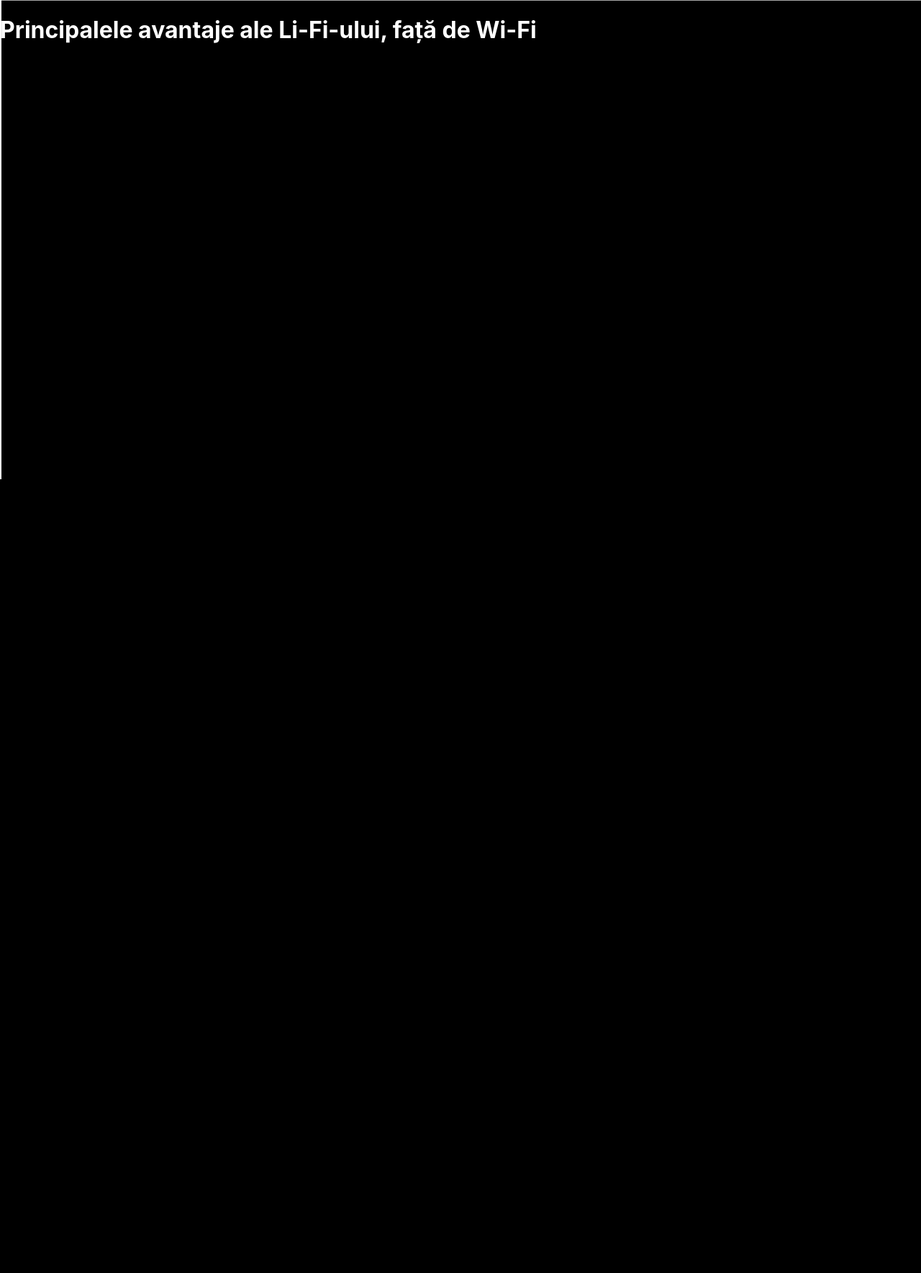
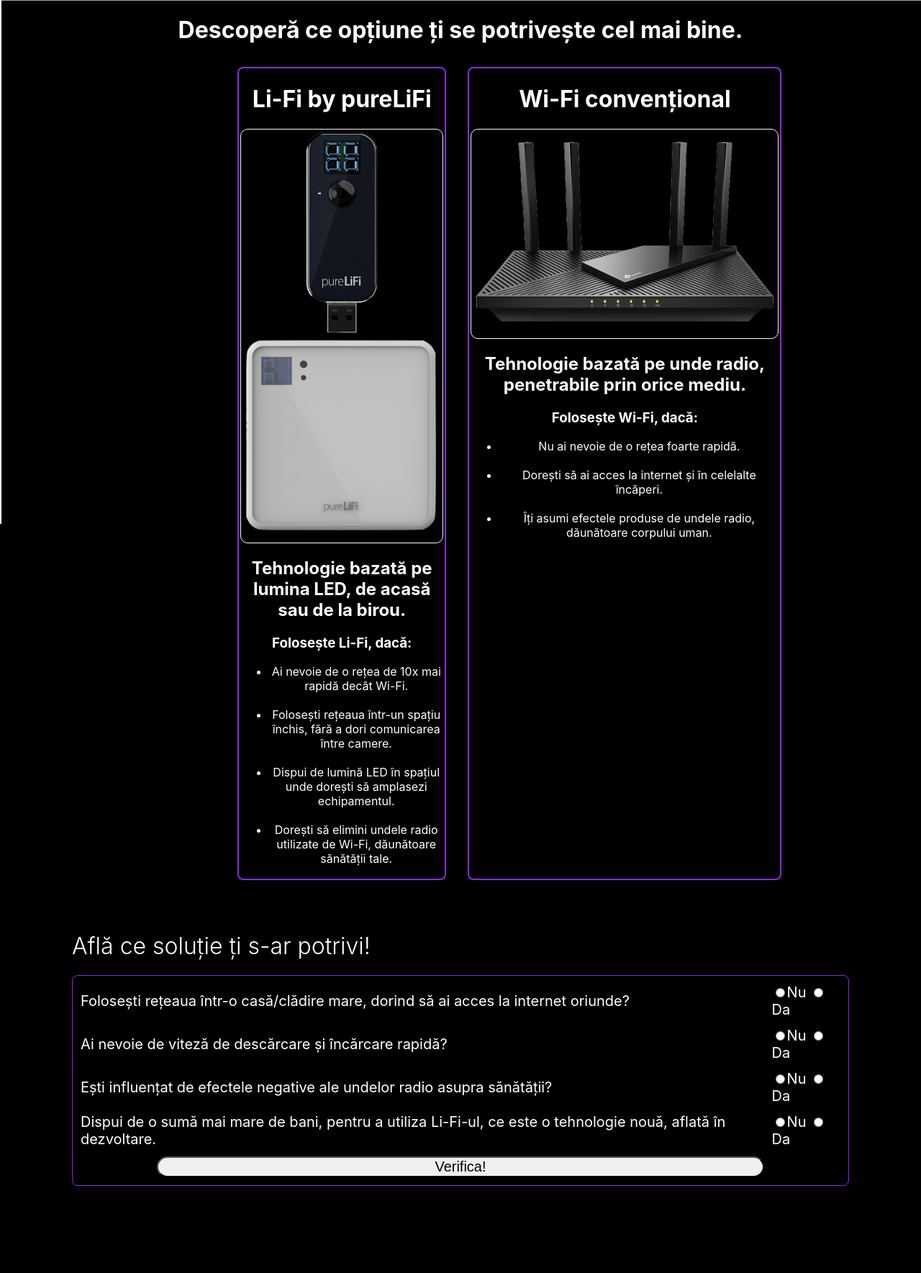
Before and after one commit to pterodactylstfw/htdocs, a PHP site: page /ATESTAT/avantaje.html in a window 1280 px wide; the page is wider, and only the part inside the window is pictured. Shown: the part 134-1903 px from the top of that part at 72% size. Before the commit the page ends 800 px from the top of that part, so only its background shows below. Run offline with PHP 8.4, Linux system fonts and the light colour scheme; grey boxes are pictures that could not be loaded.

Commit message:
added page avantaje and added push sidebar to avantaje and index.html

```diff
--- a/ATESTAT/avantaje.css
+++ b/ATESTAT/avantaje.css
@@ -3,6 +3,7 @@ body{
     margin: 0;
     height: 100vh;
     font-family: -apple-system-pro, BlinkMacSystemFont, sans-serif;
+    font-weight: 400;
     color: white;
     display: flex;
     flex-direction: column;
@@ -135,3 +136,49 @@ body{
     .sidenav {padding-top: 15px;}
     .sidenav a {font-size: 18px;}
   }
+
+
+  .flex-parent-element {
+    display: flex;
+    width: 50%;
+  }
+
+  .flex-child-element {
+    flex: 1;
+    border: 2px solid blueviolet;
+    margin: 10px;
+    border-radius: 8px;
+    padding:2px;
+  }
+
+  .flex-child-element:first-child {
+    margin-right: 20px;
+  }
+
+  #form{
+    margin:0px 100px 0px 100px;
+
+  }
+
+  #review{
+    margin: 0px 100px 0px 100px;
+    display: flex;
+    flex-direction: column;
+    width: 100%;
+  }
+
+  #parere{
+    flex: 1;
+    border: 1px solid blueviolet;
+    margin: 10px;
+    border-radius: 8px;
+    padding:16px;
+    width: 40%;
+    min-height: 100px;
+  }
+
+  .footer{
+    margin-top: auto;
+    background-color:rgba(85, 40, 127, 0.498);
+
+  }
--- a/ATESTAT/avantaje.html
+++ b/ATESTAT/avantaje.html
@@ -10,15 +10,20 @@
     /* Set the width of the side navigation to 250px */
 function openNav() {
 document.getElementById("mySidenav").style.width = "300px";
+document.getElementById("main").style.marginLeft = "300px";
+
 }
 
 function myFunction() {
 location.replace("http://localhost/phpmyadmin")
 }
 
+
 /* Set the width of the side navigation to 0 */
 function closeNav() {
 document.getElementById("mySidenav").style.width = "0";
+document.getElementById("main").style.marginLeft = "0";
+
 }
 </script>
     </head>
@@ -62,9 +67,157 @@ document.getElementById("mySidenav").style.width = "0";
             <!-- Add all page content inside this div if you want the side nav to push page content to the right (not used if you only want the sidenav to sit on top of the page -->
             <div id="main">
 
-                <h1> Principalele avantaje ale Li-Fi-ului, față de Wi-Fi</h1>
+                <center><h1> Descoperă ce opțiune ți se potrivește cel mai bine.</h1></center>
+
+                <center>
+                    <div class="flex-parent-element">
+                        <div class="flex-child-element magenta">
+
+                            <h1>Li-Fi by pureLiFi</h1>
+                            <table width="100%" style="border: 1px solid whitesmoke; border-radius: 10px;" >
+                            <tr>
+                                <td style="display: flexbox;" width="100%"><center><img src="icons/stick.png" height="280px"><img src="icons/accpoint2.png" height="280px" ></center></td>
+
+                            </tr>
+                        </table>
+                        <center>
+                            <h2>Tehnologie bazată pe lumina LED, de acasă sau de la birou.</h2>
+                            <h3>Folosește Li-Fi, dacă:</h3>
+                            <ul>
+                                <li>Ai nevoie de o rețea de 10x mai rapidă decât Wi-Fi.</li>
+                                <br>
+                                <li>Folosești rețeaua într-un spațiu închis, fără a dori comunicarea între camere.</li>
+                                <br>
+                                <li>Dispui de lumină LED în spațiul unde dorești să amplasezi echipamentul.</li>
+                                <br>
+                                <li>Dorești să elimini undele radio utilizate de Wi-Fi, dăunătoare sănătății tale.</li>
+                            </ul>
+                        </center>
+
+                        </div>
+
+
+
+                        <div class="flex-child-element green">
+                            <center>
+                            <h1>Wi-Fi convențional</h1>
+                            <table style="border: 1px solid whitesmoke; border-radius: 10px;" height="292px">
+                                <tr>
+                                    <td width="100%"><img src="icons/wifi.png" width="420px"></td>
+                                </tr>
+                                </table>
+                                <h2>Tehnologie bazată pe unde radio, penetrabile prin orice mediu.</h2>
+                                <h3>Folosește Wi-Fi, dacă:</h3>
+                                <ul>
+                                    <li>Nu ai nevoie de o rețea foarte rapidă.</li>
+                                    <br>
+                                    <li>Dorești să ai acces la internet și în celelalte încăperi.</li>
+                                    <br>
+                                    <li>Îți asumi efectele produse de undele radio, dăunătoare corpului uman.</li>
+
+                                </ul>
+                            </center>
+                        </div>
+                      </div>
+                </center>
+
+
+                <br><br>
+
+                <div id="form">
+
+                    <h1 style="font-weight: 300;">Află ce soluție ți s-ar potrivi!</h1>
+
+                    <center>
+
+                        <form method="post" action="avantaj.php">
+                            <table  style="border: 1px solid blueviolet; border-spacing: 10px; font-size: 20px; border-radius: 8px;">
+                                <tr>
+                                    <td>
+                                        Folosești rețeaua într-o casă/clădire mare, dorind să ai acces la internet oriunde?
+                                    </td>
+                                    <td>
+                                        <input type="radio" value="0" name="int1">Nu
+                                        <input type="radio" value="1" name="int1">Da
+                                    </td>
+                                </tr>
+                                <tr>
+                                    <td>
+                                        Ai nevoie de viteză de descărcare și încărcare rapidă?
+                                    </td>
+                                    <td>
+                                        <input type="radio" value="0" name="int2">Nu
+                                        <input type="radio" value="1" name="int2">Da
+                                    </td>
+                                </tr>
+
+                                <tr>
+                                    <td>
+                                        Ești influențat de efectele negative ale undelor radio asupra sănătății?
+                                    </td>
+                                    <td>
+                                        <input type="radio" value="0" name="int3">Nu
+                                        <input type="radio" value="1" name="int3">Da
+                                    </td>
+                                </tr>
+                                <tr>
+                                    <td>
+                                        Dispui de o sumă mai mare de bani, pentru a utiliza Li-Fi-ul, ce este o tehnologie nouă, aflată în dezvoltare.
+                                    </td>
+                                    <td>
+                                        <input type="radio" value="0" name="int4">Nu
+                                        <input type="radio" value="1" name="int4">Da
+                                    </td>
+
+
+                                </tr>
+
+                                <tr>
+                                    <td colspan="2"><center><input type="submit" value="Verifica!" style="width: 80%; font-size: 20px; border-radius: 30px;"></center></td>
+                                </tr>
+                            </table>
+                        </form>
+
+                    </center>
+
+                </div>
+                <br><br><br><br><br><br>
+
+
+                <div id="review">
+
+                    <h1 style="font-weight: 300; float: right;">Ce spun clienții despre Li-Fi XC:</h1>
+
+                        <div id="parere">
+                            <h3 style="font-weight: 200;">„Li-Fi XC este produsul revoluționar care, după părerea mea, va funcționa impecabil la finalul dezvoltării sale. Cred că momentan poate fi folosit
+                                doar concomitent cu Wi-Fi, din cauza lipsurilor pe care le are în ceea ce privește raza de acoperire.” - Cristi</h3>
+                        </div>
+
+                        <div id="parere" style="position: relative; left: 40px;">
+                            <h3 style="font-weight: 200;">„Sunt pur și simplu impresionat de viteza pe care o poate oferi lumina de acasă. De acum, mă voi folosi doar de acest protocol de transmitere
+                                a datelor.” -Andrei </h3>
+                        </div>
+
+                        <div id="parere" style="position: relative; left: 120px;">
+                            <h3 style="font-weight: 200;">„Numai pentru simplul fapt că nu mai utilizează undele radio, despre care știam că pot afecta omul, Li-Fi-ul a câștigat detașat în fața Wi-Fi-ului. Mă simt mai sigur
+                                când știu că nu mă afectează. De asemenea, nimeni nu îmi poate accesa rețeaua de afară, pentru că nu pot percepe lumina dinăuntrul casei.” - Paul</h3>
+                        </div>
+
+                        <div id="parere" style="position: relative; left: 260px;">
+                            <h3 style="font-weight: 200;">„Deși mai este de lucrat pentru perfecționarea acestui tip de transmitere a datelor, simt că are potențial enorm în epoca vitezei. Momentan voi rămâne la Wi-Fi, însă voi face schimbarea când voi simți că
+                                tehnologia este pregătită să fie folosită în industrie.” - Mihai </h3>
+                        </div>
+
 
 
                 </div>
+                <h2 style="float: right; margin-right: 40px; margin-bottom: 10px; font-weight: 100;">Tu ce părere ai? Lasă-ne un review pe adresa noastră de mail.</h2>
+
+             </div>
+
+             <br>
+
+                <div class="footer">
+                    <center><p>© 2024 Raul Constantin. Toate drepturile rezervate.</p></center></div>
     </body>
 </html>
--- a/ATESTAT/index.html
+++ b/ATESTAT/index.html
@@ -9,6 +9,7 @@
         /* Set the width of the side navigation to 250px */
 function openNav() {
   document.getElementById("mySidenav").style.width = "300px";
+  document.getElementById("main").style.marginLeft = "300px";
 }
 
 function myFunction() {
@@ -18,6 +19,7 @@ function myFunction() {
 /* Set the width of the side navigation to 0 */
 function closeNav() {
   document.getElementById("mySidenav").style.width = "0";
+  document.getElementById("main").style.marginLeft = "0";
 }
     </script>
 </head>
```
Also changed, not shown: ATESTAT/icons/wifi.png (added).
